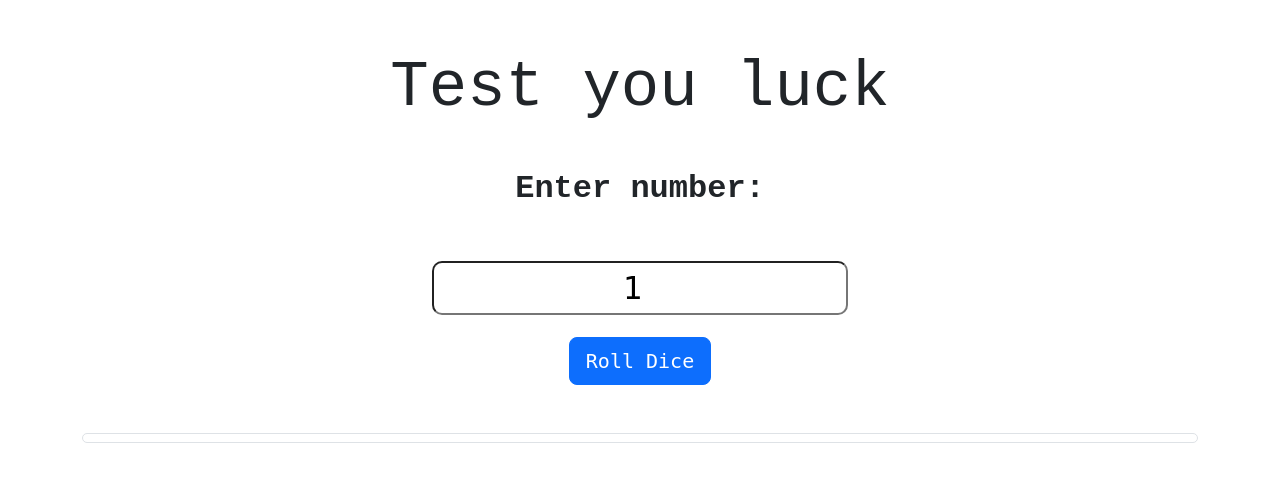
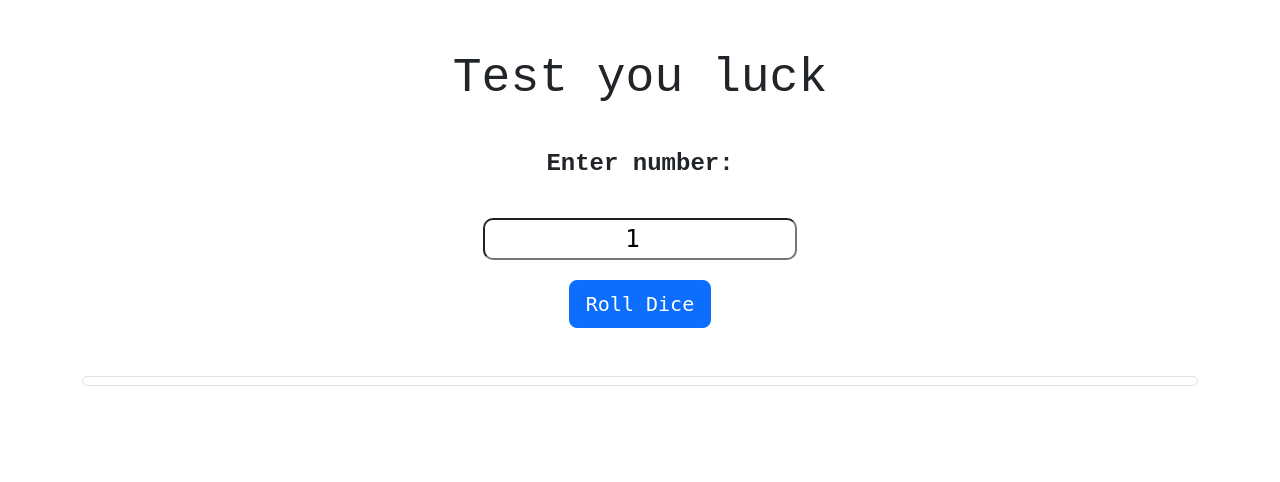
Before and after one commit to Shorno/dice-roller, a plain HTML site: page index.html in a window 1280 px wide. Drawn offline with nearby package versions, Linux system fonts and the light colour scheme.

Commit message:
Add files via upload

```diff
--- a/styles.css
+++ b/styles.css
@@ -2,10 +2,13 @@
 @tailwind components;
 @tailwind utilities;
 
+body{
+    height: 80%;
+}
 .container{
     font-family: "monospace", serif;
     text-align: center;
-    font-size: 2em;
+    font-size: 1.5em;
     font-weight: bold;
     margin-top: 50px;
     margin-bottom: 50px;
```
